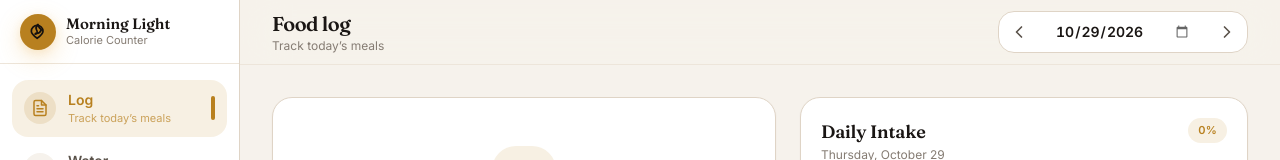
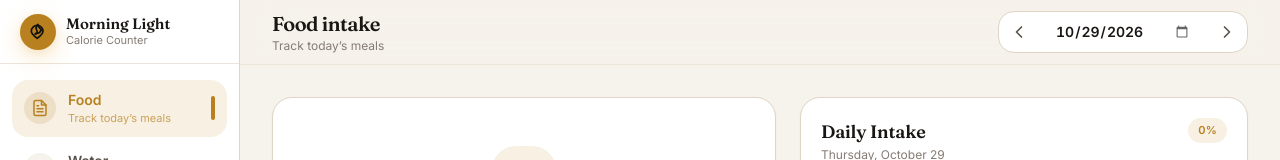
Before and after one commit to jacobconradquendangan-portfolio/Morning-Light, a Next.js app: page / in a window 1280 px wide. Shown: the top 160 px of the page. Built offline with nearby package versions, Linux system fonts and the light colour scheme.

Commit message:
feat(dashboard): nav shows Food, header shows Food intake

```diff
--- a/src/components/AppShell.tsx
+++ b/src/components/AppShell.tsx
@@ -13,7 +13,7 @@ export interface TabDef {
 }
 
 export const TABS: readonly TabDef[] = [
-  { id: 'log', label: 'Log', description: 'Track today’s meals', icon: Icons.Log },
+  { id: 'log', label: 'Food', description: 'Track today’s meals', icon: Icons.Log },
   { id: 'water', label: 'Water', description: 'Hydration intake', icon: Icons.Droplet },
   { id: 'goal', label: 'Goals', description: 'Daily targets', icon: Icons.Target },
   { id: 'history', label: 'History', description: 'Trends & past days', icon: Icons.Chart },
--- a/src/components/CalorieCounterAppClient.tsx
+++ b/src/components/CalorieCounterAppClient.tsx
@@ -16,7 +16,7 @@ import { HistoryView } from './HistoryView';
 import type { FoodEntry } from '@/types/food';
 
 const TAB_LABELS: Record<TabId, string> = {
-  log: 'Food log',
+  log: 'Food intake',
   water: 'Water intake',
   goal: 'Goals',
   history: 'History',
```
